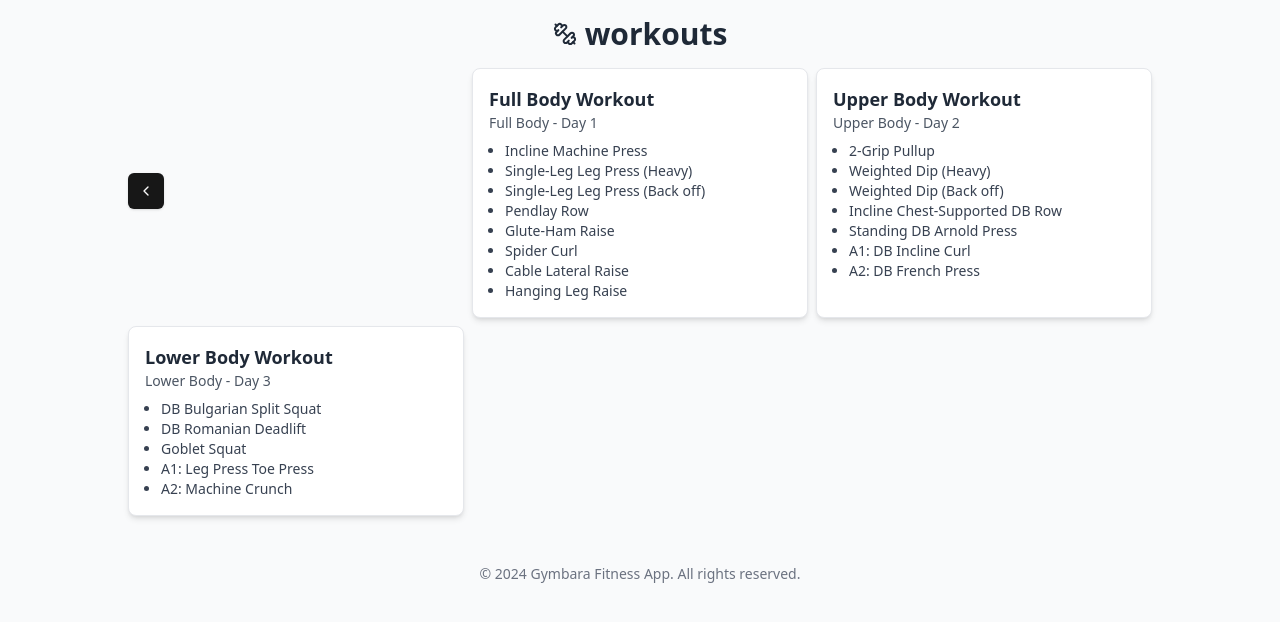
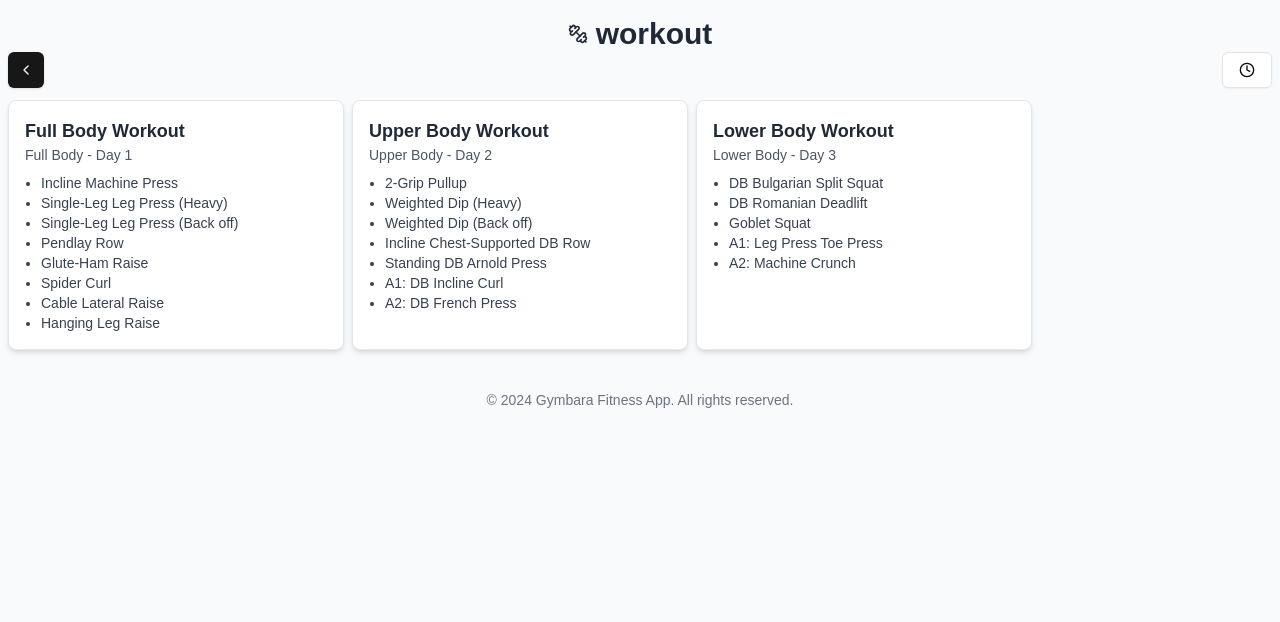
Before and after one commit to haikali3/gymbara, a Next.js app: page /workouts in a window 1280 px wide. Shown: the top 622 px of the page. Built offline with nearby package versions, Linux system fonts and the light colour scheme.

Commit message:
add reusable compo

```diff
--- a/src/app/page.tsx
+++ b/src/app/page.tsx
@@ -1,17 +1,23 @@
 "use client";
 import { useRouter } from "next/navigation";
-import { Dumbbell } from "lucide-react";
 import Footer from "../components/_layout/footer";
+import Header from "@/components/_layout/header";
+import TimePickerDialog from "@/components/_time-picker/time-picker-dialog";
+import { Button } from "@/components/ui/button";
+import { Dumbbell, ChevronLeft } from "lucide-react";
+import { title } from "process";
 
 export default function Home() {
   const router = useRouter();
 
   return (
-    <div className="min-h-screen bg-gray-50 p-4 flex flex-col items-center gap-6 font-sans">
-      <header className="flex items-center justify-center w-full relative gap-1">
-        <Dumbbell className="h-6 w-6 text-gray-800" />
-        <h2 className="text-3xl font-semibold text-gray-800">gymbara</h2>
-      </header>
+    <div className="min-h-screen bg-gray-50 p-2 pt-4 pb-4 flex flex-col">
+      <div className="flex items-center justify-center w-full relative gap-1 pb-4">
+        <Dumbbell className="h-5 w-5 text-gray-800" />
+        <h2 className="pl-1 text-3xl font-semibold text-gray-800 text-center">
+          gymbara
+        </h2>
+      </div>
 
       <main className="w-full max-w-5xl">
         <div className="grid gap-6 grid-cols-1 sm:grid-cols-2 md:grid-cols-3">
--- a/src/app/workouts/full-body/page.tsx
+++ b/src/app/workouts/full-body/page.tsx
@@ -28,8 +28,8 @@ async function FullBodyWorkoutPage() {
 
   return (
     <div className="min-h-screen bg-gray-50 p-2 pt-4 pb-4 flex flex-col">
-      <Header />
-      <div className="grid gap-1 w-full grid-cols-1 md:grid-cols-1">
+      <Header title={"full body"} />
+      <div className="grid gap-2 w-full grid-cols-1 md:grid-cols-1">
         {exercises.map((exercise, index) => (
           <ExerciseCard key={index} exercise={exercise} />
         ))}
--- a/src/app/workouts/page.tsx
+++ b/src/app/workouts/page.tsx
@@ -2,6 +2,8 @@
 import { useRouter } from "next/navigation";
 import { ChevronLeft, Dumbbell } from "lucide-react";
 import { Button } from "@/components/ui/button";
+import Header from "@/components/_layout/header";
+import Footer from "@/components/_layout/footer";
 
 interface WorkoutPlan {
   title: string;
@@ -63,20 +65,9 @@ export default function Workout() {
   };
 
   return (
-    <div className="min-h-screen bg-gray-50 p-2 pt-4 pb-4 flex flex-col items-center gap-4 font-sans">
-      <header className="flex items-center justify-center w-full relative gap-1">
-        <Dumbbell className="h-6 w-6 text-gray-800" />
-        <h2 className="pl-1 text-3xl font-semibold text-gray-800 text-center">
-          workouts
-        </h2>
-      </header>
-
+    <div className="min-h-screen bg-gray-50 p-2 pt-4 pb-4 flex flex-col gap-2">
+      <Header title={"workout"} />
       <main className="grid gap-2 w-full max-w-5xl grid-cols-1 sm:grid-cols-2 md:grid-cols-3">
-        <div className="flex items-center justify-between pb-1">
-          <Button onClick={() => router.back()} size="icon">
-            <ChevronLeft className="h-4 w-4" />
-          </Button>
-        </div>
         {workoutPlans.map((plan, index) => (
           <div
             key={index}
@@ -93,10 +84,7 @@ export default function Workout() {
           </div>
         ))}
       </main>
-
-      <footer className="text-center text-gray-500 text-sm mt-8">
-        © {new Date().getFullYear()} Gymbara Fitness App. All rights reserved.
-      </footer>
+      <Footer />
     </div>
   );
 }
--- a/src/components/_layout/header.tsx
+++ b/src/components/_layout/header.tsx
@@ -5,15 +5,18 @@ import { ChevronLeft, Dumbbell } from 'lucide-react';
 import { useRouter } from 'next/navigation';
 import React from 'react';
 
-const Header = () => {
+interface HeaderProps {
+  title: string;
+}
+
+const Header: React.FC<HeaderProps> = ({ title }) => {
   const router = useRouter();
-
   return (
     <div>
       <div className="flex items-center justify-center w-full relative gap-1">
         <Dumbbell className="h-5 w-5 text-gray-800" />
         <h2 className="pl-1 text-3xl font-semibold text-gray-800 text-center">
-          full body
+          {title}
         </h2>
       </div>
       <div className="flex items-center justify-between pb-1">
--- /dev/null
+++ b/src/components/bento-card.tsx
@@ -0,0 +1,25 @@
+// components/BentoCard.tsx
+import React from 'react';
+import { LucideIcon } from 'lucide-react';
+
+interface BentoCardProps {
+  title: string;
+  description: string;
+  onClick: () => void;
+  Icon?: LucideIcon;
+}
+
+const BentoCard: React.FC<BentoCardProps> = ({ title, description, onClick, Icon }) => (
+  <div
+    onClick={onClick}
+    role="button"
+    tabIndex={0}
+    className="flex flex-col items-center justify-center bg-white border border-gray-200 rounded-lg shadow-md cursor-pointer hover:shadow-lg p-4 transition-shadow duration-300"
+  >
+    {Icon && <Icon className="h-8 w-8 text-gray-800 mb-2" />}
+    <h3 className="text-lg font-semibold text-gray-800 text-center">{title}</h3>
+    <p className="text-sm text-gray-600 text-center">{description}</p>
+  </div>
+);
+
+export default BentoCard;
```
